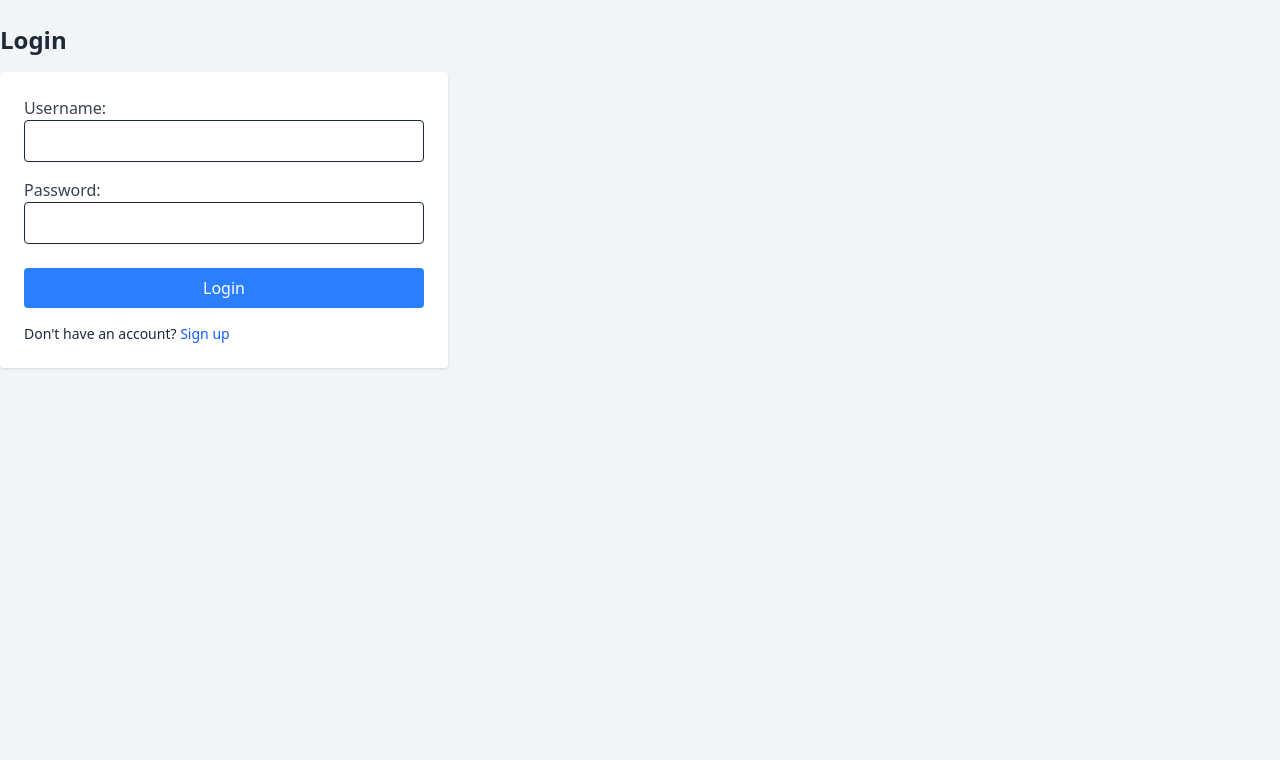
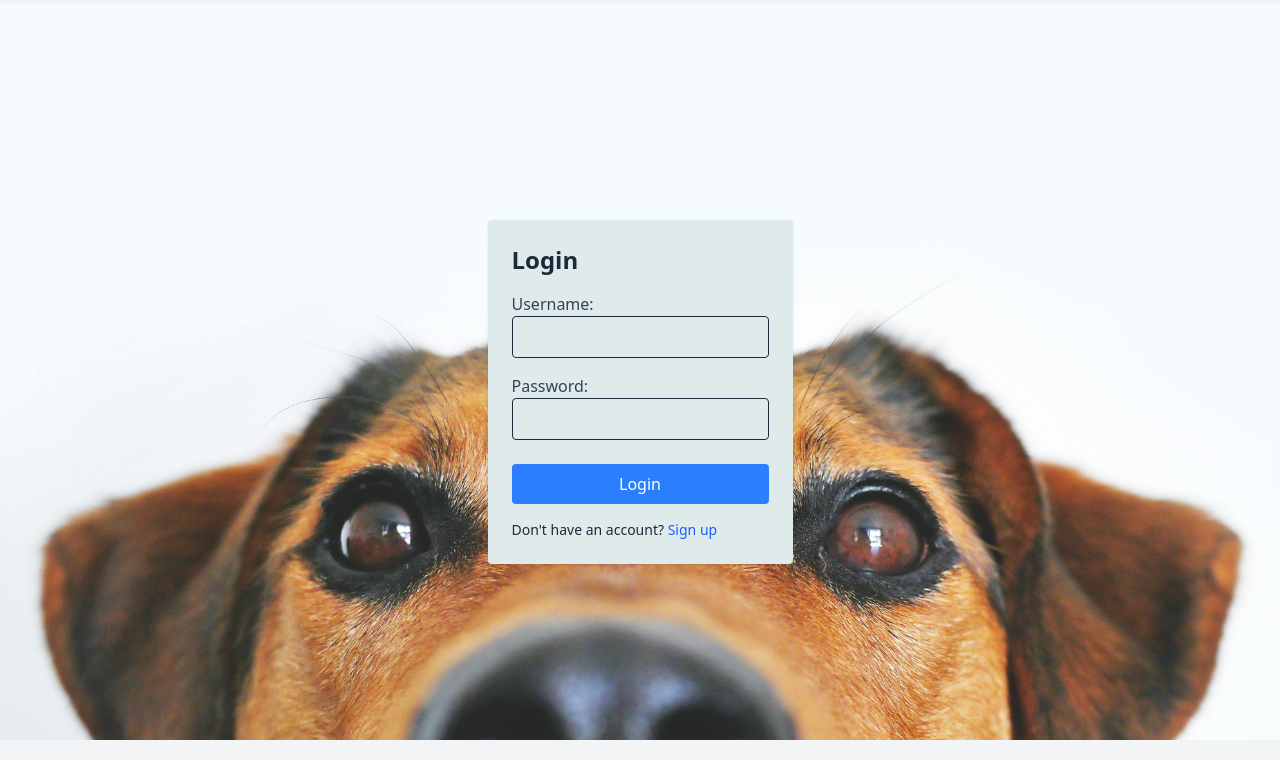
Before and after one commit to schrutebeet/animal_log, a FastAPI app: page /login in a window 1280 px wide. Shown: the part 60-820 px from the top of the page. Before the commit the page ends 429 px from the top, so only its background shows below. Run offline with FastAPI, Linux system fonts and the light colour scheme; parts of the project's set-up code (start-up, migrations or seed data) failed here and were passed over.

Commit message:
Add backgroud image on login

```diff
--- a/app/main.py
+++ b/app/main.py
@@ -22,7 +22,7 @@ Base.metadata.create_all(bind=engine)
 app.add_middleware(SessionMiddleware, secret_key="YOUR_SECRET_KEY_HERE")
 
 # Tells FastAPI to serve files like CSS, logos, etc., from the folder app/static when a request is made to /static/
-app.mount("/static", StaticFiles(directory=r"app\static"), name="static")
+app.mount("/static", StaticFiles(directory="app/static"), name="static")
 
 # Set up Jinja2 templates directory. Used to render dynamic HTML pages.
 templates = Jinja2Templates(directory=r"app\templates")
--- a/app/templates/login.html
+++ b/app/templates/login.html
@@ -1,12 +1,17 @@
-<!-- app/templates/login.html -->
 {% extends "base.html" %}
 
 {% block content %}
+<div class="absolute inset-0 top-[64px] bg-cover bg-center flex items-center justify-center"
+     style="background-image: url('/static/images/vet_background.jpg'); z-index: -1;">
+</div>
+
+<div class="relative z-10 flex items-center justify-center min-h-[calc(100vh-64px)]">
+    <div class="max-w-md p-6 rounded shadow" style="background-color: #DFEBEB;">
       <h2 class="text-2xl font-semibold mb-4">Login</h2>
       {% if error %}
         <p class="text-red-600">{{ error }}</p>
       {% endif %}
-<form method="post" action="/login" class="max-w-md bg-white p-6 rounded shadow">
+      <form method="post" action="/login">
           <div class="mb-4">
               <label class="block text-gray-700">Username:</label>
               <input type="text" name="username" required class="w-full border px-3 py-2 rounded" />
@@ -18,4 +23,6 @@
           <button type="submit" class="w-full bg-blue-500 hover:bg-blue-700 text-white py-2 px-4 rounded">Login</button>
           <p class="mt-4 text-sm">Don't have an account? <a href="/signup" class="text-blue-600">Sign up</a></p>
       </form>
+  </div>
+</div>
 {% endblock %}
```
Also changed, not shown: README.md, app/static/images/vet_background.jpg (added). Lines whose indentation alone changed are shown as unchanged.
